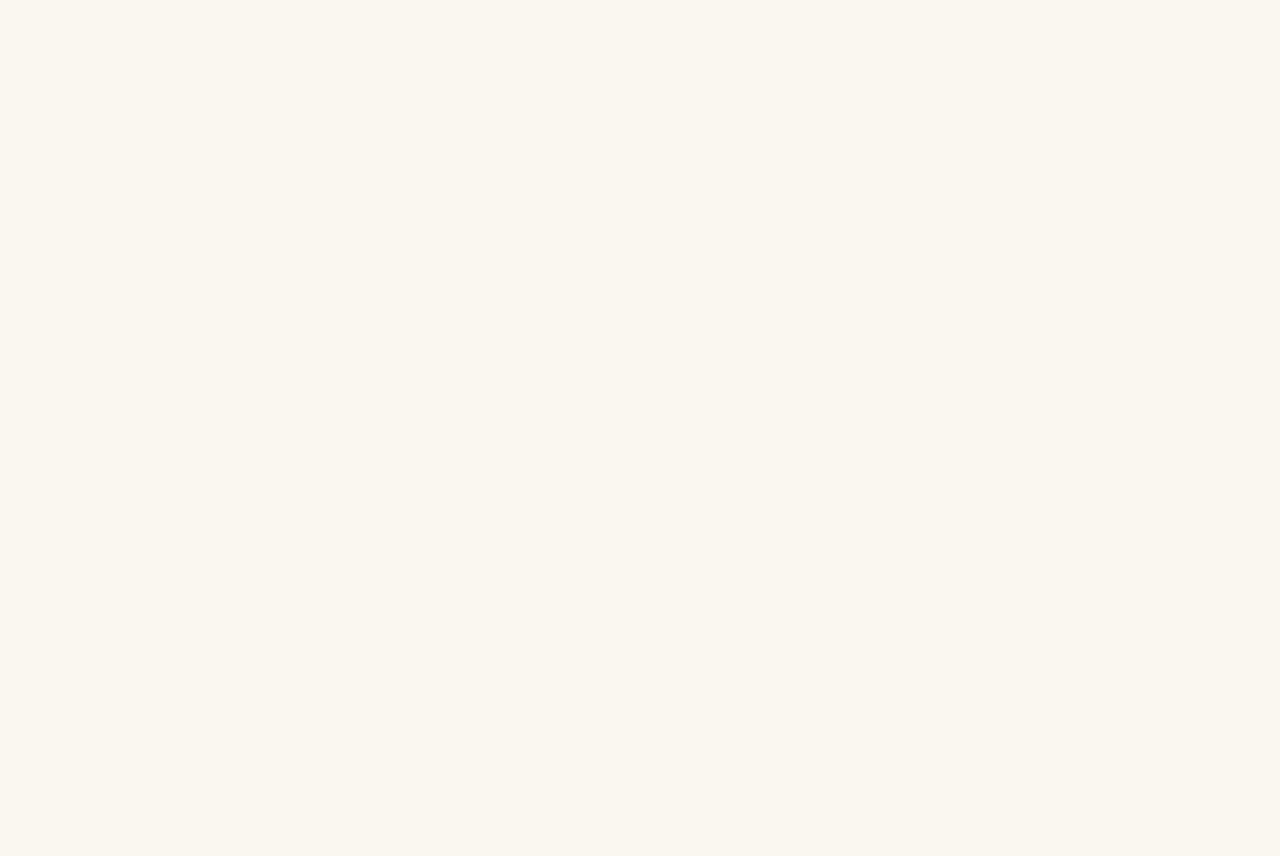
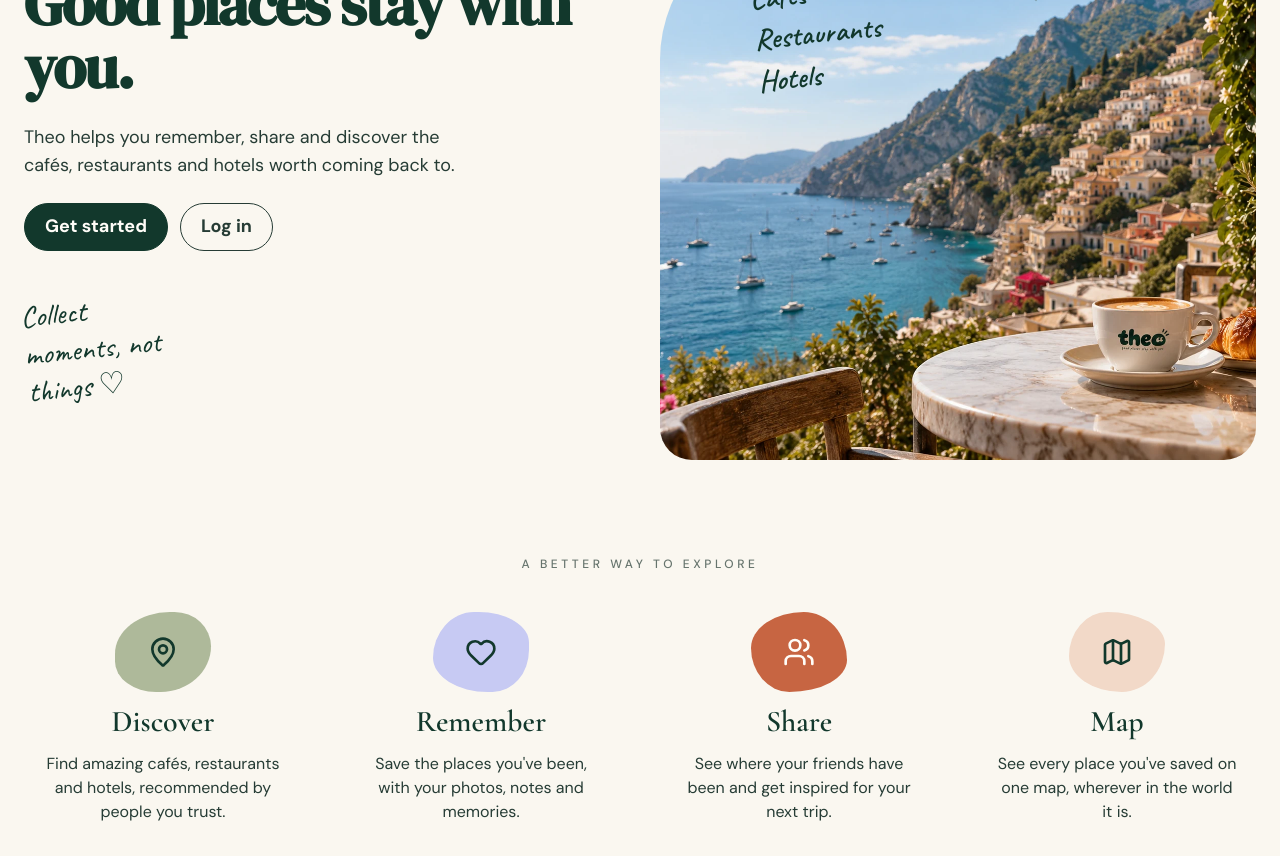
Before and after one commit to ElisaElch/theo-client, a React (Vite) app: page / in a window 1280 px wide. Shown: the part 180-1036 px from the top of the page. Before the commit the page ends 800 px from the top, so only its background shows below. Built offline with nearby package versions, Linux system fonts and the light colour scheme; no server answers.

Commit message:
feat(home): add features section

```diff
--- /dev/null
+++ b/src/components/home/HomeFeatures.tsx
@@ -0,0 +1,55 @@
+import { Heart, Map, MapPin, Users } from "lucide-react";
+
+// The four features, each with its own blob colour and shape (like the mockup).
+// The shapes are made with uneven rounded corners, so no two blobs look the same.
+const FEATURES = [
+  {
+    icon: MapPin,
+    title: "Discover",
+    text: "Find amazing cafés, restaurants and hotels, recommended by people you trust.",
+    blob: "bg-sage text-forest rounded-[60%_40%_55%_45%/55%_45%_60%_40%]",
+  },
+  {
+    icon: Heart,
+    title: "Remember",
+    text: "Save the places you've been, with your photos, notes and memories.",
+    blob: "bg-lavender text-forest rounded-[45%_55%_40%_60%/60%_40%_55%_45%]",
+  },
+  {
+    icon: Users,
+    title: "Share",
+    text: "See where your friends have been and get inspired for your next trip.",
+    blob: "bg-terracotta text-soft-white rounded-[55%_45%_60%_40%/45%_60%_40%_55%]",
+  },
+  {
+    icon: Map,
+    title: "Map",
+    text: "See every place you've saved on one map, wherever in the world it is.",
+    blob: "bg-peach text-forest rounded-[40%_60%_45%_55%/55%_40%_60%_45%]",
+  },
+];
+
+// "A better way to explore": four features in a row (two per row on tablets, one on phones)
+function HomeFeatures() {
+  return (
+    <section className="flex flex-col gap-10">
+      <h2 className="text-center font-sans text-xs font-medium tracking-[0.3em] text-ink/70 uppercase">
+        A better way to explore
+      </h2>
+
+      <ul className="grid gap-10 sm:grid-cols-2 lg:grid-cols-4">
+        {FEATURES.map(({ icon: Icon, title, text, blob }) => (
+          <li key={title} className="flex flex-col items-center gap-3 text-center">
+            <div className={`flex h-20 w-24 items-center justify-center ${blob}`}>
+              <Icon className="size-8" aria-hidden="true" />
+            </div>
+            <h3 className="font-heading text-3xl font-semibold text-forest">{title}</h3>
+            <p className="max-w-60 text-ink">{text}</p>
+          </li>
+        ))}
+      </ul>
+    </section>
+  );
+}
+
+export default HomeFeatures;
--- /dev/null
+++ b/src/components/home/HomeHero.tsx
@@ -0,0 +1,59 @@
+import { Link } from "react-router";
+import heroPhoto from "../../assets/home-hero.webp";
+
+// Top of the landing page: headline, intro, buttons and the main photo
+function HomeHero() {
+  return (
+    <section className="grid items-center gap-10 lg:grid-cols-2">
+      {/* Left: text and buttons (relative: the note is pinned to this on medium screens) */}
+      <div className="relative flex flex-col gap-6">
+        <h1 className="font-display text-4xl leading-[1.05] tracking-tight text-forest sm:text-5xl lg:text-6xl">
+          Good places stay with you.
+        </h1>
+        <p className="max-w-md text-lg text-ink">
+          Theo helps you remember, share and discover the cafés, restaurants and hotels worth
+          coming back to.
+        </p>
+
+        <div className="flex flex-wrap gap-3">
+          <Link to="/signup" className="btn btn-primary btn-lg">
+            Get started
+          </Link>
+          <Link to="/login" className="btn btn-outline btn-lg">
+            Log in
+          </Link>
+        </div>
+
+        {/* Handwritten note: under the buttons on phones and large screens,
+            beside them on medium screens, where there's empty space to the right */}
+        <p className="mt-4 max-w-40 -rotate-6 font-hand text-3xl leading-tight text-forest sm:absolute sm:right-8 sm:bottom-0 sm:mt-0 lg:static lg:mt-4">
+          Collect moments, not things <span aria-hidden="true">♡</span>
+        </p>
+      </div>
+
+      {/* Right: the photo, with a big soft curve on the top-left corner like the mockup */}
+      <div className="relative">
+        <img
+          src={heroPhoto}
+          alt=""
+          className="aspect-[4/3] w-full rounded-[2rem] object-cover lg:aspect-auto lg:h-[34rem] lg:rounded-tl-[9rem]"
+        />
+
+        {/* Handwritten list over the top-left of the photo */}
+        <p className="absolute top-8 left-10 -rotate-6 font-hand text-2xl leading-snug font-semibold text-forest sm:text-3xl lg:top-14 lg:left-24">
+          Cafés
+          <br />
+          Restaurants
+          <br />
+          Hotels
+          <br />
+
+          <br />
+
+        </p>
+      </div>
+    </section>
+  );
+}
+
+export default HomeHero;
--- a/src/pages/HomePage.tsx
+++ b/src/pages/HomePage.tsx
@@ -1,20 +1,24 @@
-import { useEffect, useState } from "react";
-import { getHealth } from "../api/health";
+import { Navigate } from "react-router";
+import { useAuth } from "../context/useAuth";
+import HomeHero from "../components/home/HomeHero";
+import HomeFeatures from "../components/home/HomeFeatures";
 
+// The landing page for visitors.
+// Logged-in users go straight to My Places until their own home page exists.
 function HomePage() {
-  const [apiStatus, setApiStatus] = useState("checking...");
+  const { user, isLoading } = useAuth();
 
-  useEffect(() => {
-    getHealth()
-      .then((data) => setApiStatus(data.status))
-      .catch(() => setApiStatus("unreachable"));
-  }, []);
+  // Still checking the login cookie: show nothing, to avoid a flash of the wrong page
+  if (isLoading) return null;
+
+  if (user) return <Navigate to="/my-places" replace />;
 
   return (
-    <>
-      <h1>Home</h1>
-      <p>API status: {apiStatus}</p>
-    </>
+    // gap-24 leaves generous space between the sections we'll add next
+    <div className="flex flex-col gap-24">
+      <HomeHero />
+       <HomeFeatures />
+    </div>
   );
 }
 
```
Also changed, not shown: src/assets/home-hero.webp (added).
